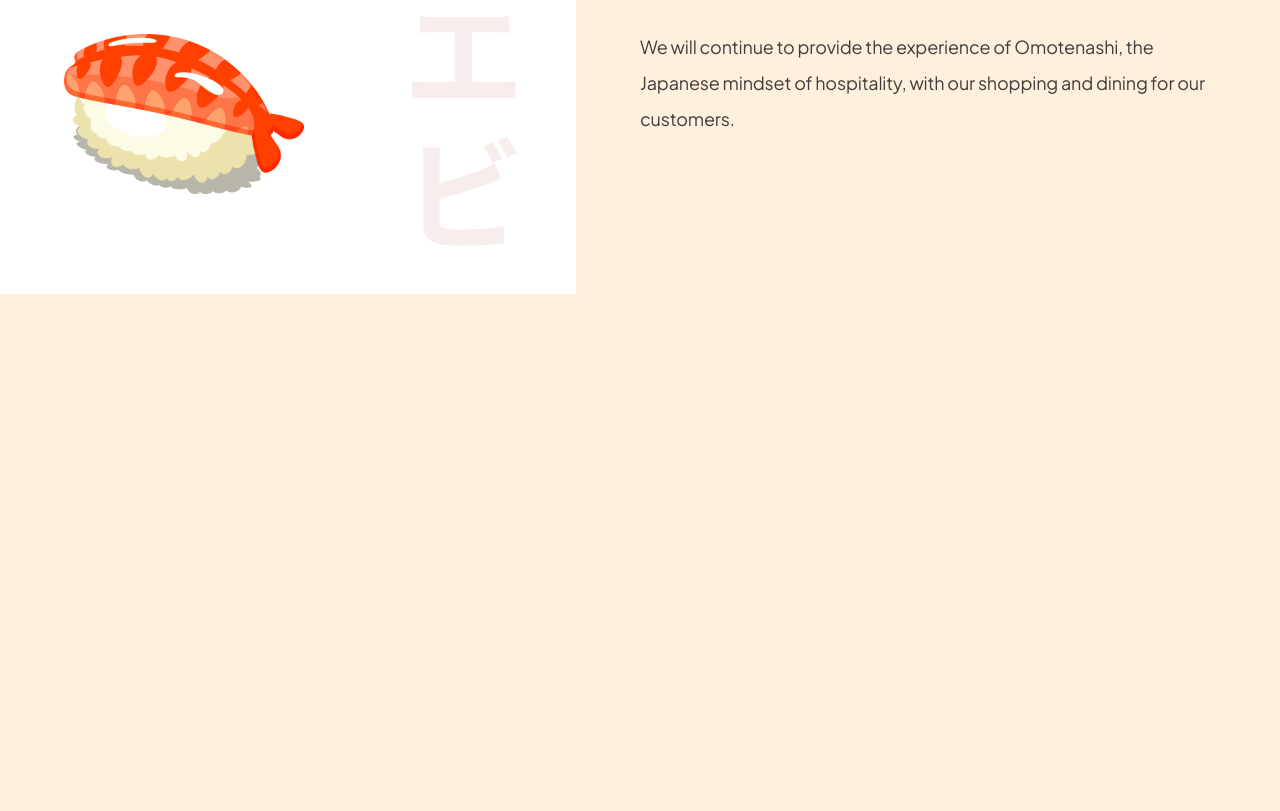
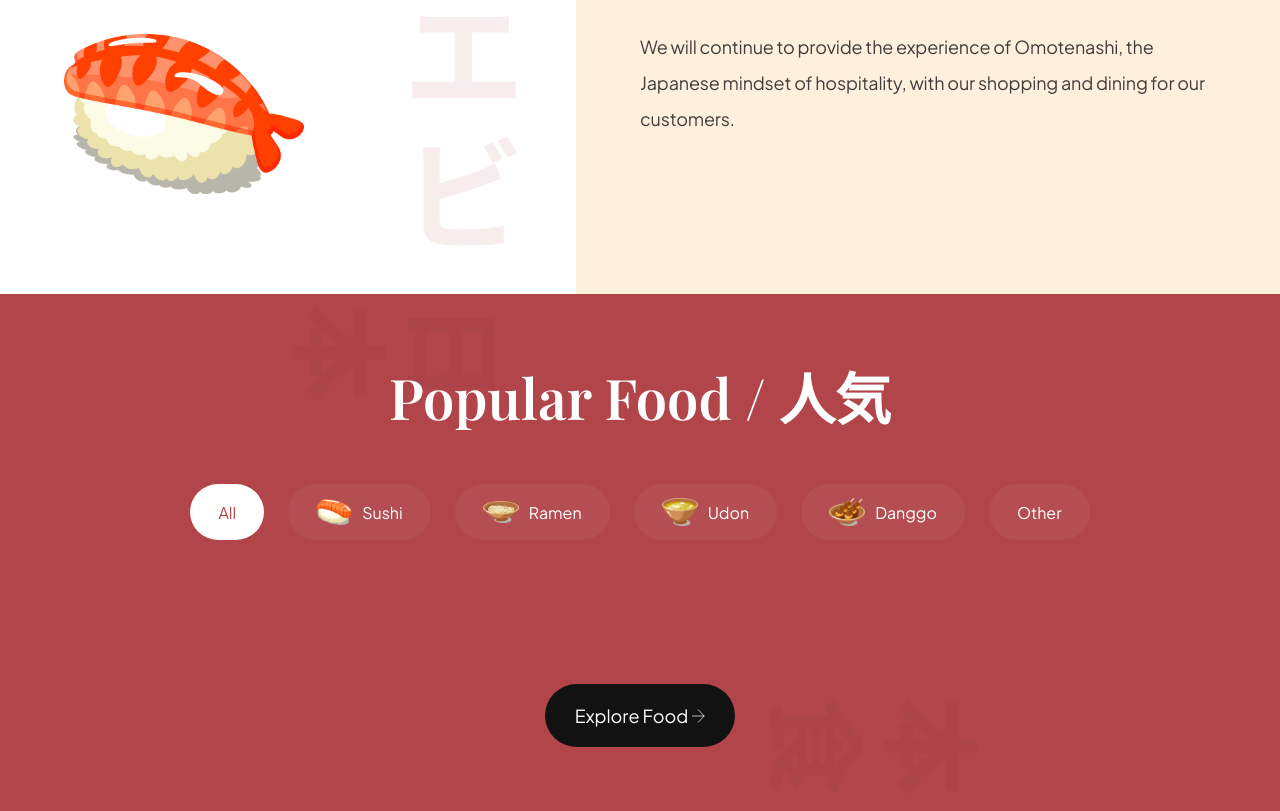
Before and after one commit to himanshukainthola/sushiman, a website built with Vite: page index.html in a window 1280 px wide. Shown: the part 1224-2035 px from the top of the page. Before the commit the page ends 1518 px from the top, so only its background shows below. Built offline with nearby package versions, Linux system fonts and the light colour scheme.

Commit message:
commit 2

```diff
--- a/css/sections/popular.css
+++ b/css/sections/popular.css
@@ -0,0 +1,103 @@
+.popular-foods {
+    padding: 64px;
+
+    display: flex;
+    flex-direction: column;
+
+    background-color: var(--primary-color);
+    background-image: url("../../assets/popular_bg.png");
+    background-position: center;
+    background-repeat: no-repeat;
+    background-size: contain;
+
+    overflow: hidden;
+}
+
+.popular-foods__title {
+    font-size: 56px;
+    font-family: var(--playfair-display);
+    font-weight: 600;
+    line-height: 78px;
+    color: #fff;
+    text-align: center;
+}
+
+.popular-foods__filters {
+    margin-top: 48px;
+    max-width: 100%;
+    overflow-x: auto;
+
+
+    display: flex;
+    justify-content: center;
+    gap: 24px;
+}
+
+.popular-foods__filter-btn {
+    padding: 10px 28px;
+    display: flex;
+    flex-direction: row;
+    align-items: center;
+    gap: 10px;
+
+    background: rgba(255, 255, 255, 0.05);
+    border: rgba(255, 255, 255, 0.2);
+    border-radius: 46px;
+
+    font-size: 16px;
+    font-weight: 300px;
+    line-height: 25px;
+    font-family: var(--plus-jakarta-sans);
+    color: #fff;
+    cursor: pointer;
+}
+
+.popular-foods__filter-btn img {
+    width: 36px;
+    height: 36px;
+    object-fit: contain;
+}
+
+.popular-foods__filter-btn.active {
+    background: #fff;
+    color: var(--primary-color);
+
+}
+
+.popular-foods__filter-btn:hover {
+    background: #fff;
+    color: var(--primary-color);
+
+}
+
+.popular-foods__catalogue {
+    margin-top: 64px;
+    display: flex;
+    justify-content: center;
+    align-items: flex-end;
+    flex-wrap: wrap;
+    gap: 56px;
+}
+
+.popular-foods__button {
+    width: fit-content;
+    padding: 20px 30px;
+    margin: 80px auto 0;
+
+    font-size: 18px;
+    line-height: 23px;
+    font-family: var(--plus-jakarta-sans);
+    color: #fff;
+    border: none;
+    outline: none;
+    background: var(--secondary-color);
+    border-radius: 64px;
+    cursor: pointer;
+}
+
+.popular-foods__button img {
+    width: 14px;
+    height: 14px;
+    object-fit: contain;
+
+}
--- a/index.html
+++ b/index.html
@@ -103,6 +103,39 @@
         hospitality, with our shopping and dining for our customers.</p>
     </div>
   </section>
+
+  <section class="popular-foods" id="menu">
+    <h2 class="popular-foods__title">Popular Food / 人気</h2>
+    <div class="popular-foods__filters sushi__hide-scrollbar">
+      <button class="popular-foods__filter-btn active">
+        All
+      </button>
+      <button class="popular-foods__filter-btn">
+        <img src="/assets/sushi-9.png" alt="sushi-9">Sushi
+      </button>
+      <button class="popular-foods__filter-btn">
+        <img src="/assets/sushi-8.png" alt="sushi-8">Ramen
+      </button>
+      <button class="popular-foods__filter-btn">
+        <img src="/assets/sushi-7.png" alt="sushi-7">Udon
+      </button>
+      <button class="popular-foods__filter-btn">
+        <img src="/assets/sushi-6.png" alt="sushi-6">Danggo
+      </button>
+      <button class="popular-foods__filter-btn ">
+        Other
+      </button>
+    </div>
+
+    <div class="popular-foods__catalogue">
+
+    </div>
+
+    <button class="popular-foods__button">
+      Explore Food
+      <img src="assets/arrow-right.svg" alt="arrow-right">
+    </button>
+  </section>
   <script src="./js/script.js" type="module"></script>
 </body>
 
```
